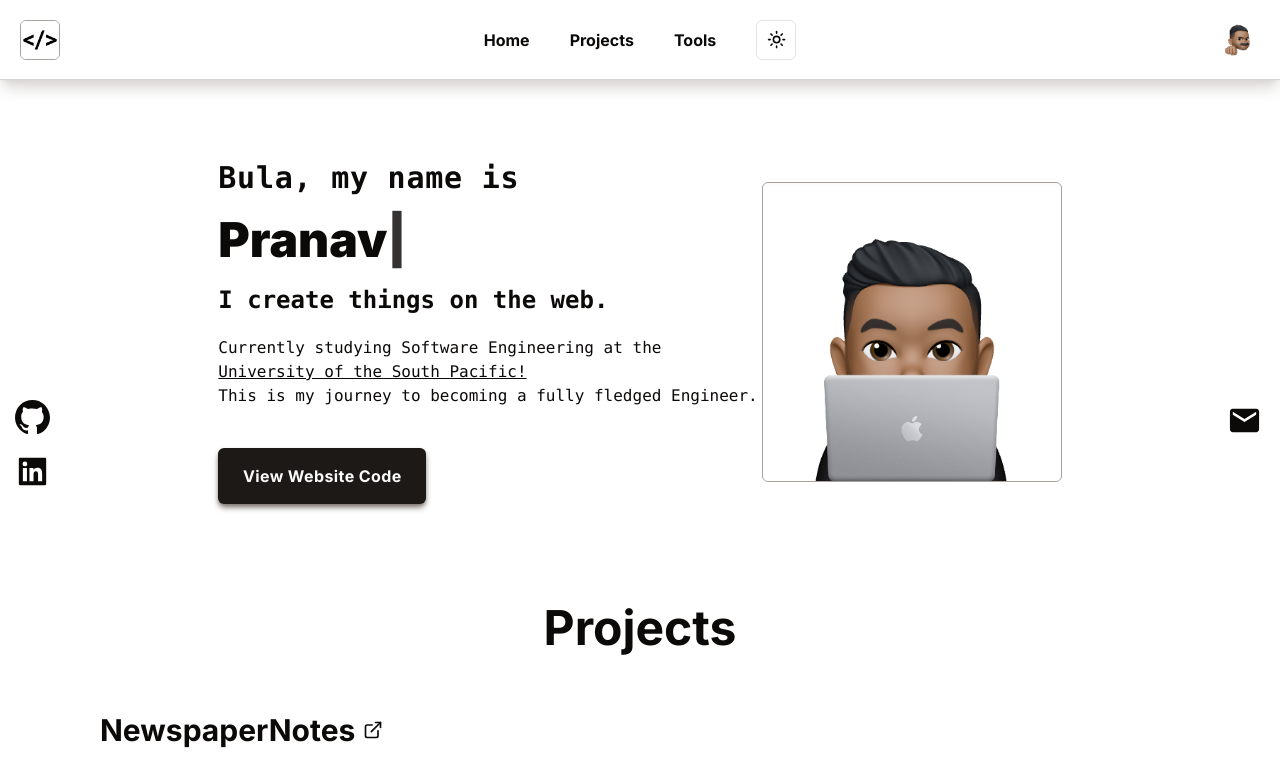
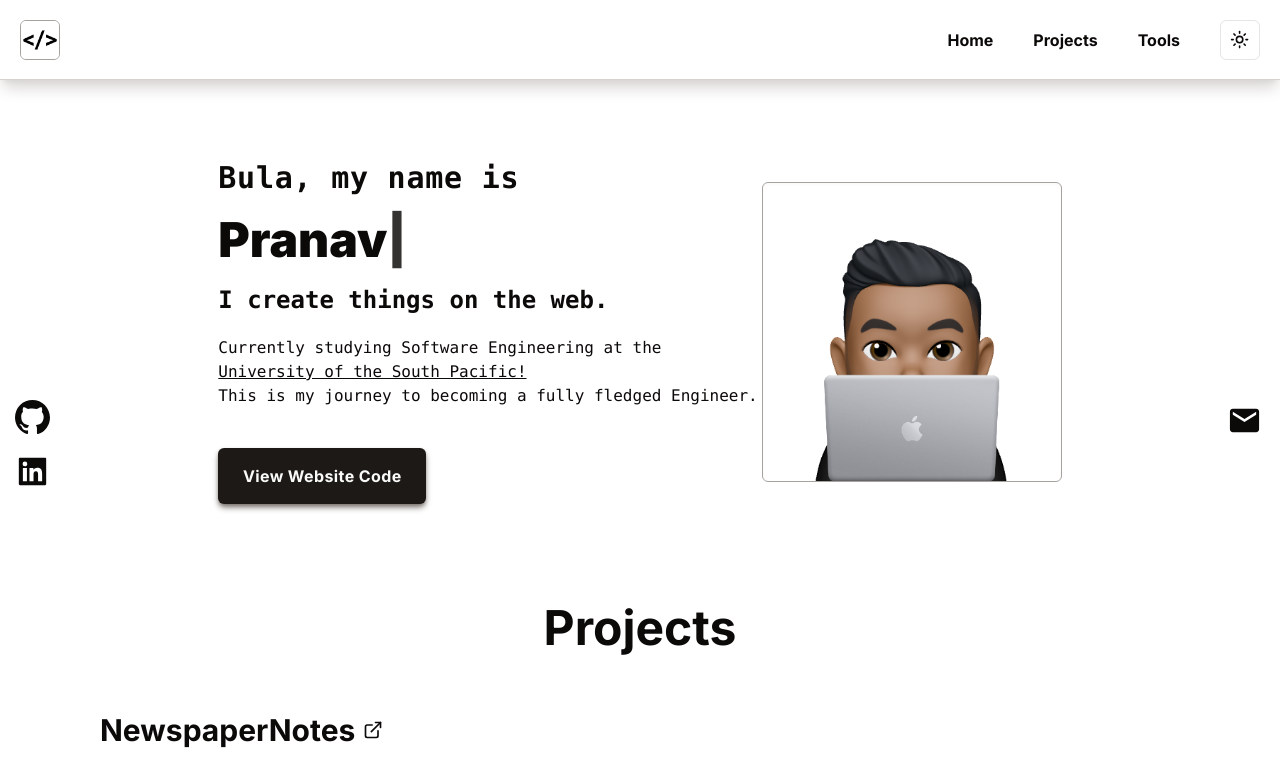
Before and after one commit to Pranav-XP/pranavtech, a Next.js app: page / in a window 1280 px wide. Shown: the top 766 px of the page. Built offline with nearby package versions, Linux system fonts and the light colour scheme.

Commit message:
fixed avatar

```diff
--- a/components/navbar.tsx
+++ b/components/navbar.tsx
@@ -65,7 +65,7 @@ const Navbar = () => {
         ))}
         <ThemeSwitch />
       </div>
-      <Avatar>
+      <Avatar className="sm:hidden">
         <Image src={avatarImg} alt="Memeoji of Pranav" />
         <AvatarFallback>PC</AvatarFallback>
       </Avatar>
```
